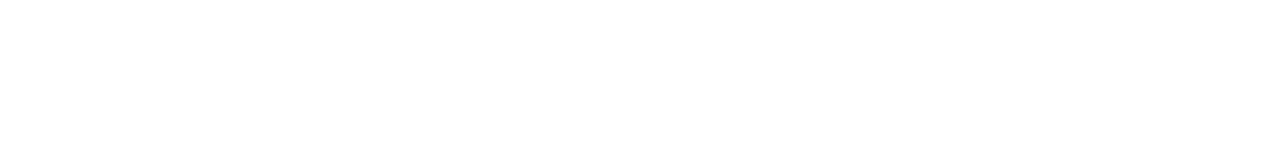
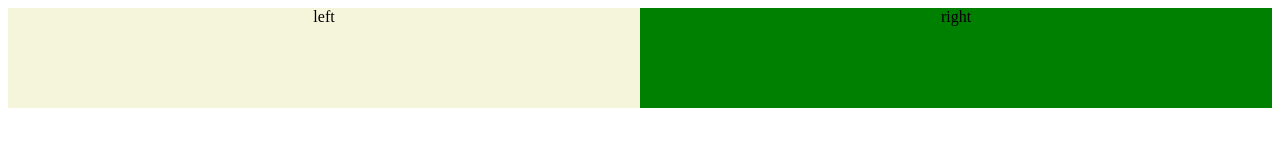
Before and after one commit to Lorirocha/github-practice, a plain HTML site: page index.html in a window 1280 px wide. Drawn offline with Linux system fonts and the light colour scheme.

Commit message:
add message here

```diff
--- a/css/styles.css
+++ b/css/styles.css
@@ -0,0 +1,13 @@
+.left-column {
+    float:left;
+    width: 50%;
+    height: 100px;
+    text-align: center;
+}
+
+.right-column{
+    float: right;
+    width: 50%;
+    height: 100px;
+    text-align: center;
+}
--- a/index.html
+++ b/index.html
@@ -8,6 +8,8 @@
     <title>Document</title>
 </head>
 <body>
-
+    <div class="row">
+       <div class="left-column" style="background-color:beige;">left</div>
+       <div class="right-column" style="background-color:green;">right</div>
 </body>
 </html>
```
